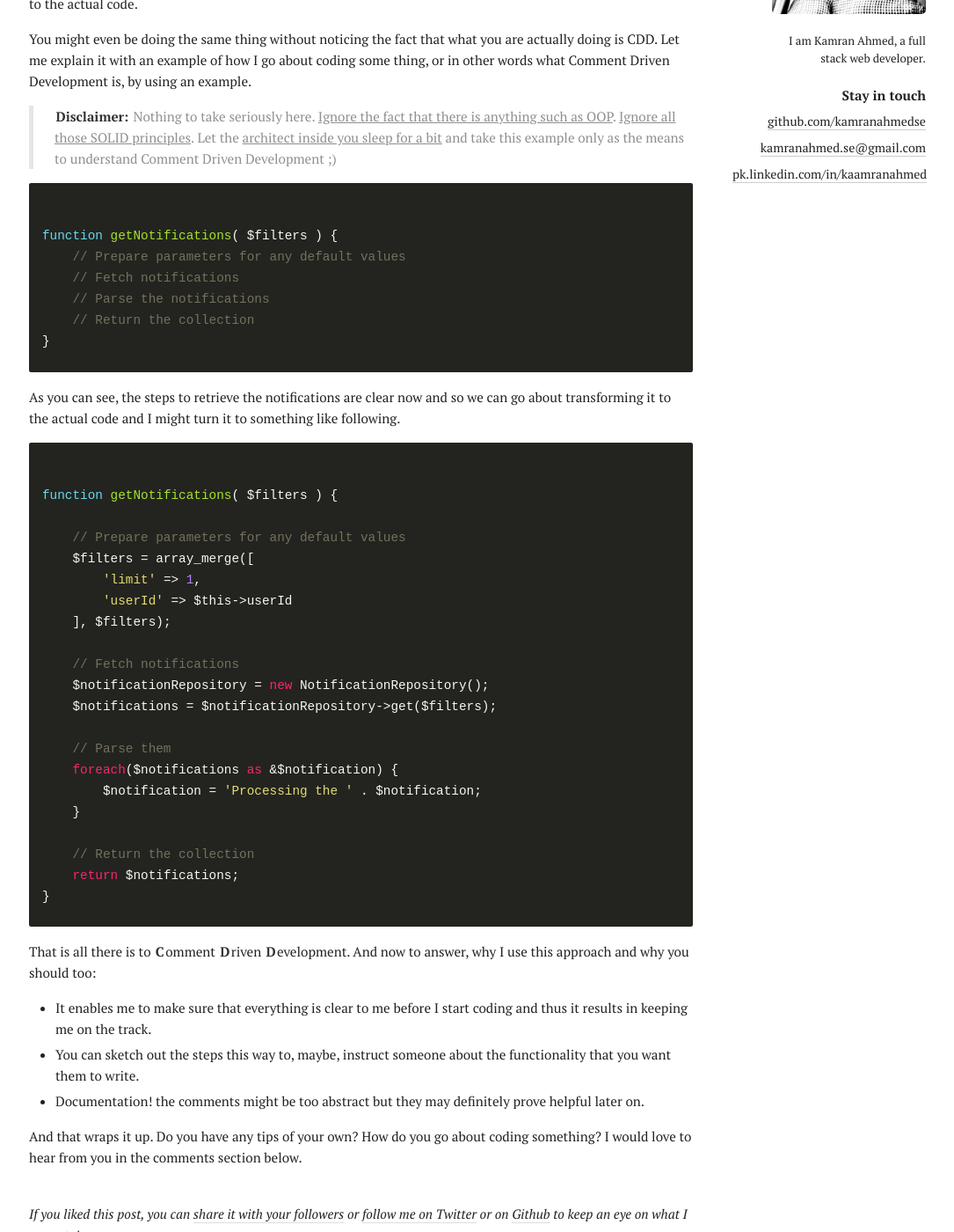
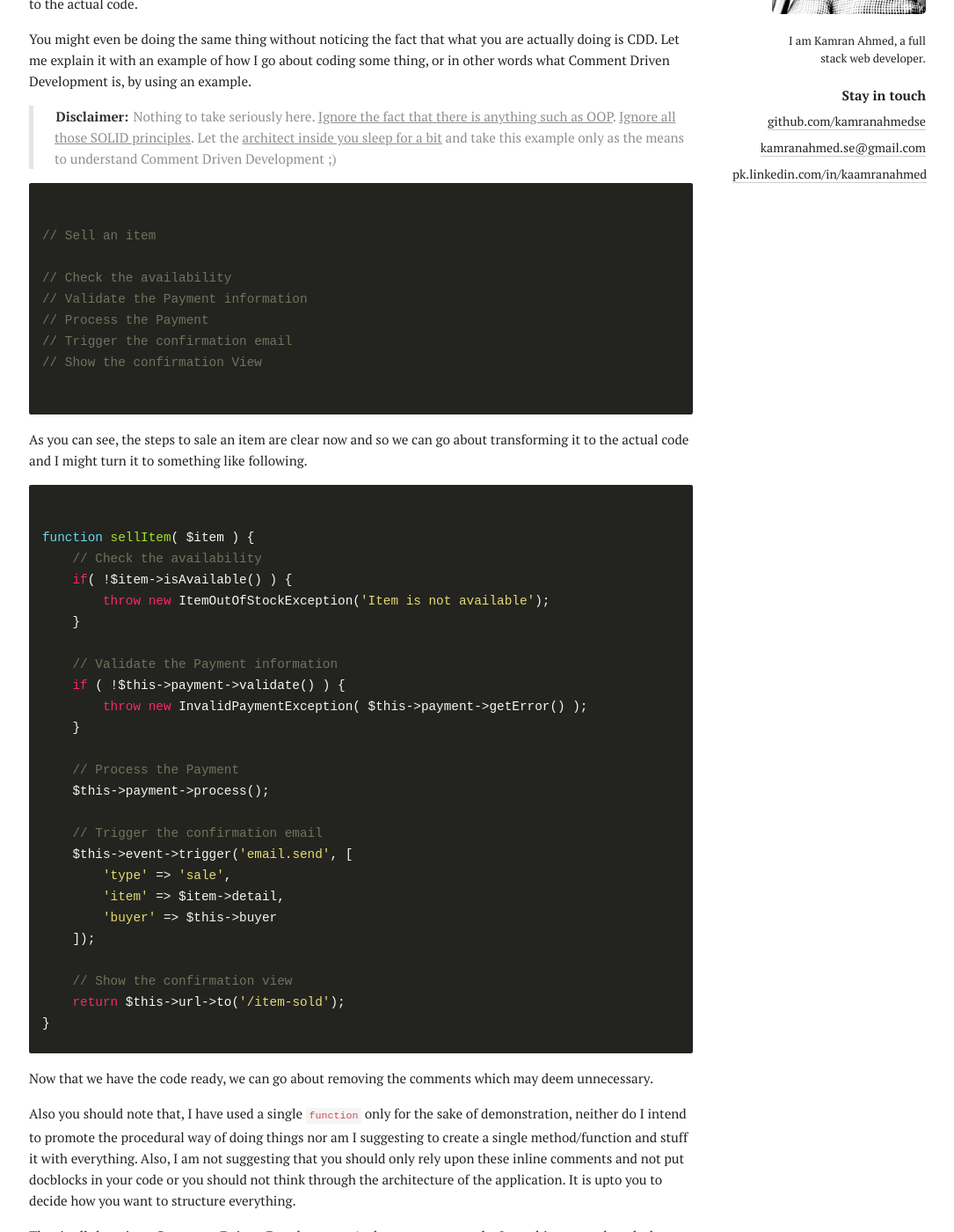
Before and after one commit to kamranahmedse/kamranahmedse.github.io, a Jekyll site: the page built from blog/_posts/2016-01-21-let-the-comments-drive-your-code.md, in a window 1280 px wide and 1400 px high, scrolled down 378 px. Shown: the whole window at 88% size, without its empty margins (97-1182 px from the left). Built offline with Jekyll 4.4.1, drawn with Linux system fonts in a browser that asks for light colours; comment, search, counter and statistics services are not loaded.

Commit message:
Update 2016-01-21-let-the-comments-drive-your-code.md

```diff
--- a/blog/_posts/2016-01-21-let-the-comments-drive-your-code.md
+++ b/blog/_posts/2016-01-21-let-the-comments-drive-your-code.md
@@ -13,40 +13,49 @@ You might even be doing the same thing without noticing the fact that what you a
 
 <pre><code class="php">
 
-function getNotifications( $filters ) {
-    // Prepare parameters for any default values
-    // Fetch notifications
-    // Parse the notifications
-    // Return the collection
+// Sell an item
+
+// Check the availability
+// Validate the Payment information
+// Process the Payment
+// Trigger the confirmation email
+// Show the confirmation View
+
+</code></pre>
+
+As you can see, the steps to sale an item are clear now and so we can go about transforming it to the actual code and I might turn it to something like following.
+
+<pre><code class="php">
+
+function sellItem( $item ) {
+    // Check the availability
+    if( !$item->isAvailable() ) {
+        throw new ItemOutOfStockException('Item is not available');
+    }
+
+    // Validate the Payment information
+    if ( !$this->payment->validate() ) {
+        throw new InvalidPaymentException( $this->payment->getError() );
+    }
+
+    // Process the Payment
+    $this->payment->process();
+
+    // Trigger the confirmation email
+    $this->event->trigger('email.send', [
+        'type' => 'sale',
+        'item' => $item->detail,
+        'buyer' => $this->buyer
+    ]);
+
+    // Show the confirmation view
+    return $this->url->to('/item-sold');
 }
 </code></pre>
 
-As you can see, the steps to retrieve the notifications are clear now and so we can go about transforming it to the actual code and I might turn it to something like following.
+Now that we have the code ready, we can go about removing the comments which may deem unnecessary.
 
-<pre><code class="php">
-
-function getNotifications( $filters ) {
-
-    // Prepare parameters for any default values
-    $filters = array_merge([
-        'limit' => 1,
-        'userId' => $this->userId
-    ], $filters);
-
-    // Fetch notifications
-    $notificationRepository = new NotificationRepository();
-    $notifications = $notificationRepository->get($filters);
-
-    // Parse them
-    foreach($notifications as &$notification) {
-        $notification = 'Processing the ' . $notification;
-    }
-
-    // Return the collection
-    return $notifications;
-}
-</code></pre>
-
+Also you should note that, I have used a single `function` only for the sake of demonstration, neither do I intend to promote the procedural way of doing things nor am I suggesting to create a single method/function and stuff it with everything. Also, I am not suggesting that you should only rely upon these inline comments and not put docblocks in your code or you should not think through the architecture of the application. It is upto you to decide how you want to structure everything.
 
 That is all there is to **C**omment **D**riven **D**evelopment. And now to answer, why I use this approach and why you should too:
 
```
